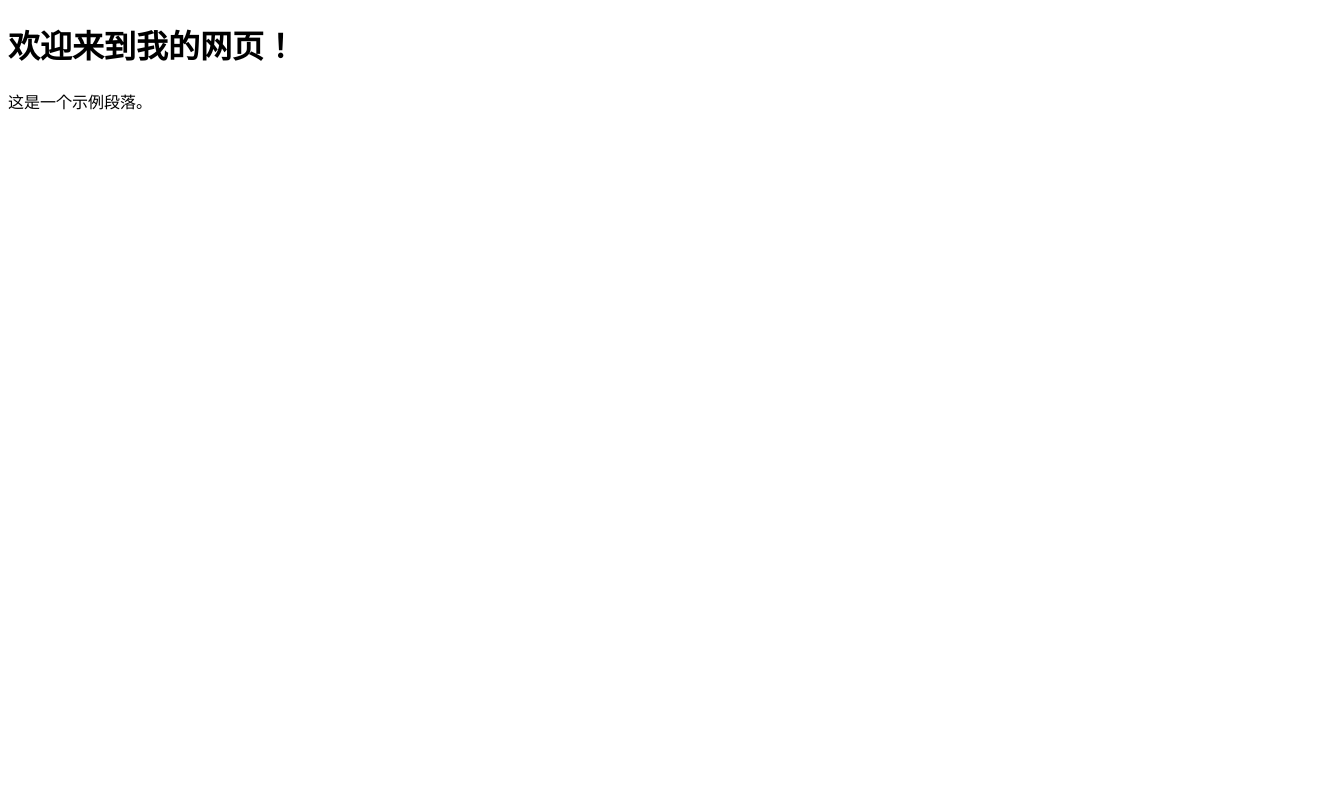
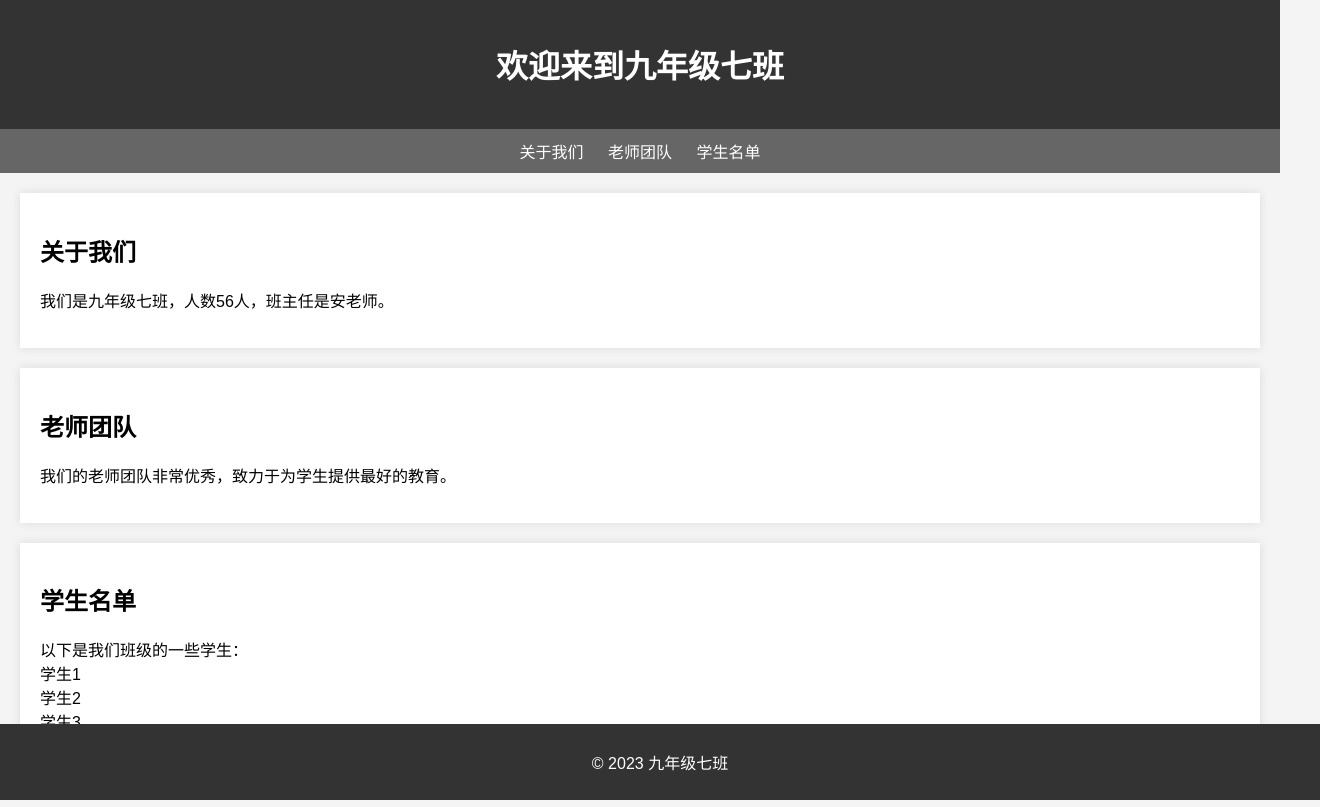
Before and after one commit to Azure-Source/class7, a plain HTML site: page index.html in a window 1280 px wide. Shown: the whole page, 1320 px wide, since content can reach past the window. Drawn offline with Linux system fonts and the light colour scheme.

Commit message:
Update index.html

```diff
--- a/index.html
+++ b/index.html
@@ -1,10 +1,72 @@
 <!DOCTYPE html>
-<html>
+<html lang="zh-CN">
 <head>
-    <title>绥德县第一中学初2021级2024届7班</title>
+  <meta charset="UTF-8">
+  <meta name="viewport" content="width=device-width, initial-scale=1.0">
+  <title>绥德县初2021级2024届7班班级网站</title>
+  <style>
+    body {
+      font-family: Arial, sans-serif;
+      background-color: #f4f4f4;
+      margin: 0;
+      padding: 0;
+    }
+    header {
+      background-color: #333;
+      color: #fff;
+      padding: 20px 0;
+      text-align: center;
+    }
+    nav {
+      background-color: #666;
+      padding: 10px;
+      text-align: center;
+    }
+    nav a {
+      color: #fff;
+      text-decoration: none;
+      margin: 0 10px;
+    }
+    section {
+      padding: 20px;
+      margin: 20px;
+      background-color: #fff;
+      box-shadow: 0 0 10px rgba(0, 0, 0, 0.1);
+    }
+    footer {
+      background-color: #333;
+      color: #fff;
+      text-align: center;
+      padding: 10px 20px;
+      position: absolute;
+      bottom: 0;
+      width: 100%;
+    }
+  </style>
 </head>
 <body>
-    <h1>欢迎来到我的网页！</h1>
-    <p>这是一个示例段落。</p>
+  <header>
+    <h1>欢迎来到九年级七班</h1>
+  </header>
+  <nav>
+    <a href="#about">关于我们</a>
+    <a href="#teachers">老师团队</a>
+    <a href="#students">学生名单</a>
+  </nav>
+  <section id="about">
+    <h2>关于我们</h2>
+    <p>我们是九年级七班，人数56人，班主任是安老师。</p>
+  </section>
+  <section id="teachers">
+    <h2>老师团队</h2>
+    <p>我们的老师团队非常优秀，致力于为学生提供最好的教育。</p>
+  </section>
+  <section id="students">
+    <h2>学生名单</h2>
+    <p>以下是我们班级的一些学生：<br>学生1<br>学生2<br>学生3<br>...</p>
+  </section>
+  <footer>
+    <p>&copy; 2023 九年级七班</p>
+  </footer>
 </body>
 </html>
```
